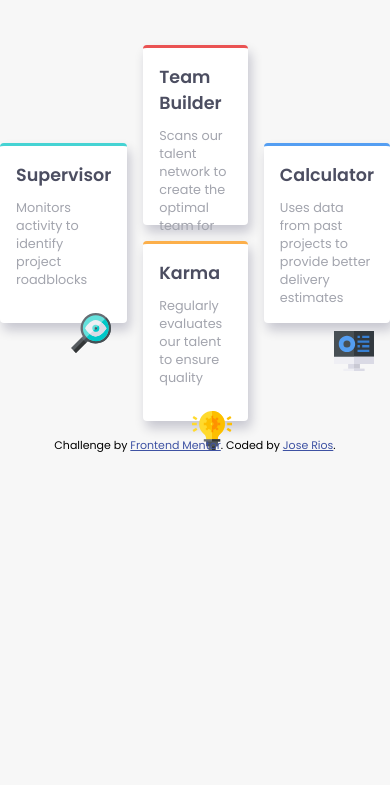
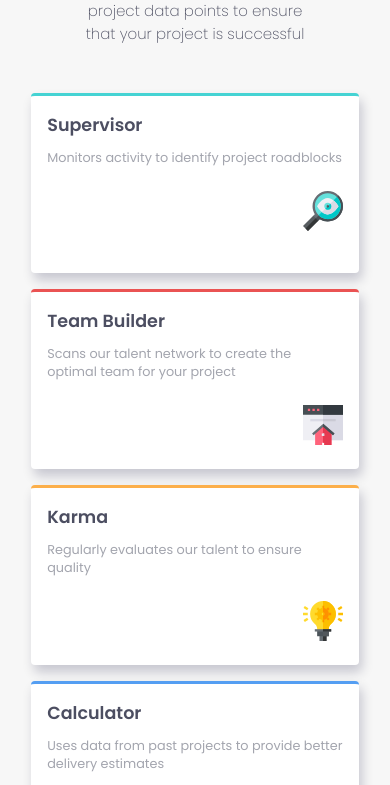
Before and after one commit to joseriosdev/four-card-feature-section, a plain HTML site: page index.html in a window 390 px wide. Shown: the part 367-1152 px from the top of the page. Before the commit the page ends 844 px from the top, so only its background shows below. Drawn offline with Linux system fonts and the light colour scheme.

Commit message:
media queries added

```diff
--- a/index.html
+++ b/index.html
@@ -19,7 +19,10 @@
   <link rel="preconnect" href="https://fonts.gstatic.com" crossorigin>
   <link href="https://fonts.googleapis.com/css2?family=Poppins:wght@200;400;600&display=swap" rel="stylesheet">
 </head>
+
+
 <body>
+
   <main class="container">
     <header class="header">
       <h2 class="main-subtitle">Reliable, efficient delivery</h2>
@@ -28,30 +31,30 @@
   to ensure that your project is successful</p>
     </header>
 
-
     <section class="grid">
+      <div class="card supervisor">
+        <h3 class="card-title">Supervisor</h3>
+        <p class="card-paragraph">Monitors activity to identify project roadblocks</p>
+        <img class="card-img" src="./images/icon-supervisor.svg" alt="image">
+      </div>
       <div class="card team-builder">
         <h3 class="card-title">Team Builder</h3>
         <p class="card-paragraph">Scans our talent network to create the optimal team for your project</p>
         <img class="card-img" src="./images/icon-team-builder.svg" alt="image">
+      </div>
+      <div class="card karma">
+        <h3 class="card-title">Karma</h3>
+        <p class="card-paragraph">Regularly evaluates our talent to ensure quality</p>
+        <img class="card-img" src="./images/icon-karma.svg" alt="image">
       </div>
       <div class="card calculator">
         <h3 class="card-title">Calculator</h3>
         <p class="card-paragraph"> Uses data from past projects to provide better delivery estimates</p>
         <img class="card-img" src="./images/icon-calculator.svg" alt="image">
       </div>
-      <div class="card karma">
-        <h3 class="card-title">Karma</h3>
-        <p class="card-paragraph">Regularly evaluates our talent to ensure quality</p>
-        <img class="card-img" src="./images/icon-karma.svg" alt="image">
-      </div>
-      <div class="card supervisor">
-        <h3 class="card-title">Supervisor</h3>
-        <p class="card-paragraph">Monitors activity to identify project roadblocks</p>
-        <img class="card-img" src="./images/icon-supervisor.svg" alt="image">
-      </div>
     </section>
   </main>
+
 
   <footer>
     <p class="attribution">
--- a/main.css
+++ b/main.css
@@ -20,6 +20,11 @@ body {
 	background-color: var(--very-light-gray);
 }
 
+.container {
+	max-width: 900px;
+	margin: 1rem auto;
+}
+
 .header {
 	margin: 4rem auto 3rem;
 	width: 70%;
@@ -27,7 +32,7 @@ body {
 }
 
 .main-subtitle {
-	font-weight: 400;
+	font-weight: 200;
 	font-size: 2rem;
 	color: var(--very-dark-blue);
 }.main-title {
@@ -38,11 +43,6 @@ body {
 }.main-paragraph {
 	font-weight: 200;
 	color: var(--very-dark-blue);
-}
-
-.container {
-	max-width: 900px;
-	margin: 1rem auto;
 }
 
 .grid {
@@ -101,3 +101,24 @@ body {
 	margin-left: auto;
 	width: 40px;
 }
+
+
+/* Media Queries */
+@media (max-width: 500px) {
+	.container {
+		max-width: 84vw;
+	}
+
+	.grid {
+		grid-template-columns: 1fr;
+		grid-template-rows: auto;
+	}
+
+	.team-builder,
+	.calculator,
+	.karma,
+	.supervisor {
+		grid-column: 1/2;
+		grid-row: auto;
+	}
+}
```
